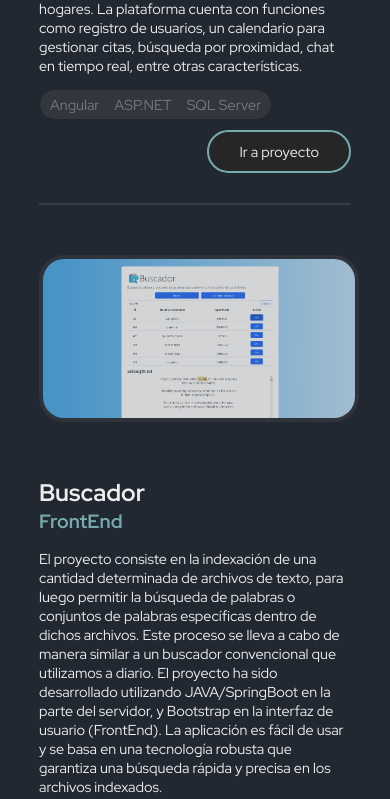
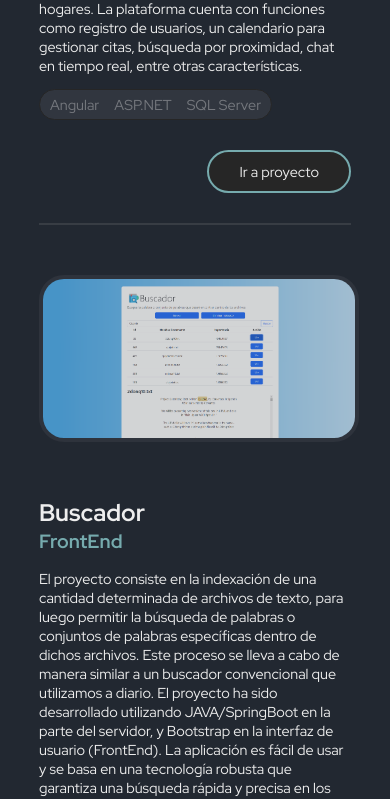
Before and after one commit to AleFontao/portfolioFontaoAlejo, an Angular app: page / in a window 390 px wide. Shown: the part 1100-1899 px from the top of the page. Built offline with nearby package versions, Linux system fonts and the light colour scheme.

Commit message:
margin change

```diff
--- a/src/components/project-card/project-card.component.scss
+++ b/src/components/project-card/project-card.component.scss
@@ -106,4 +106,8 @@
     .project-img{
         order: 0 !important;
     }
+
+    .project-actions {
+        margin-top: 30px !important;
+    }
 }
```
